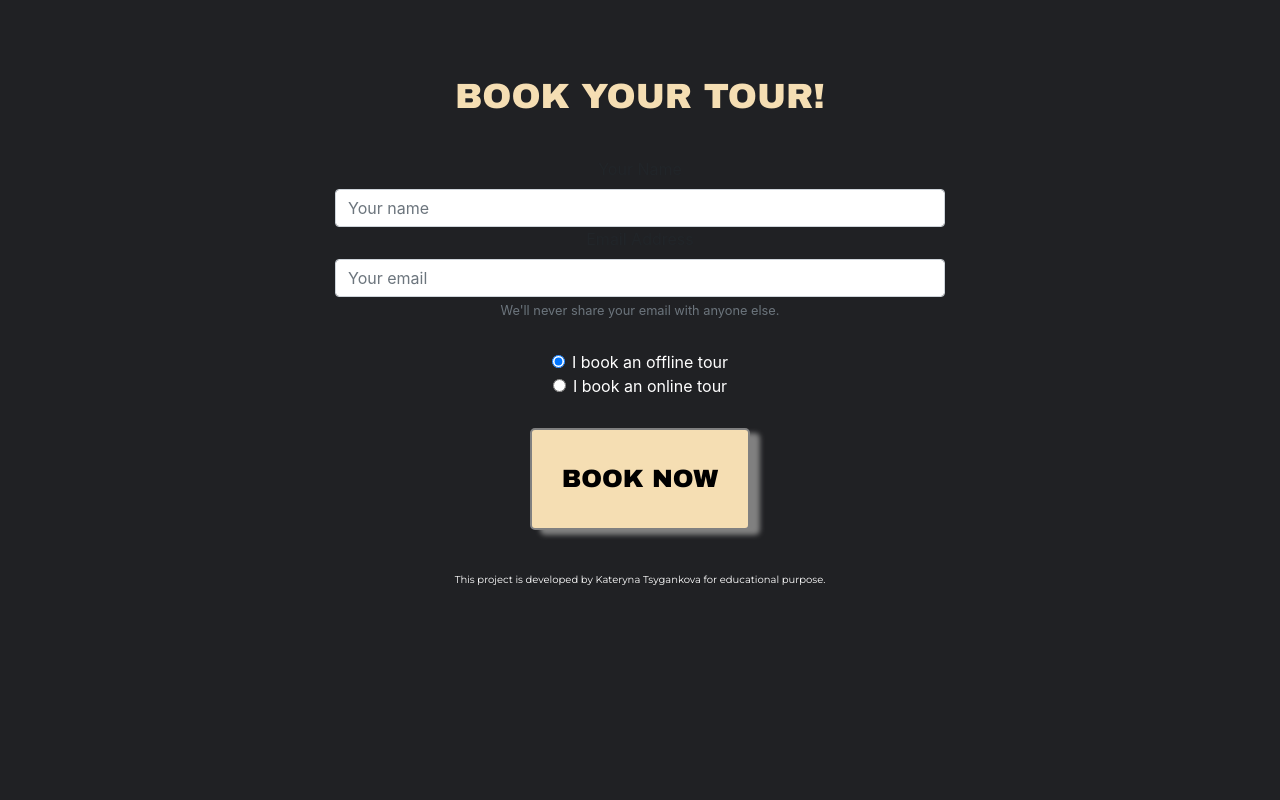
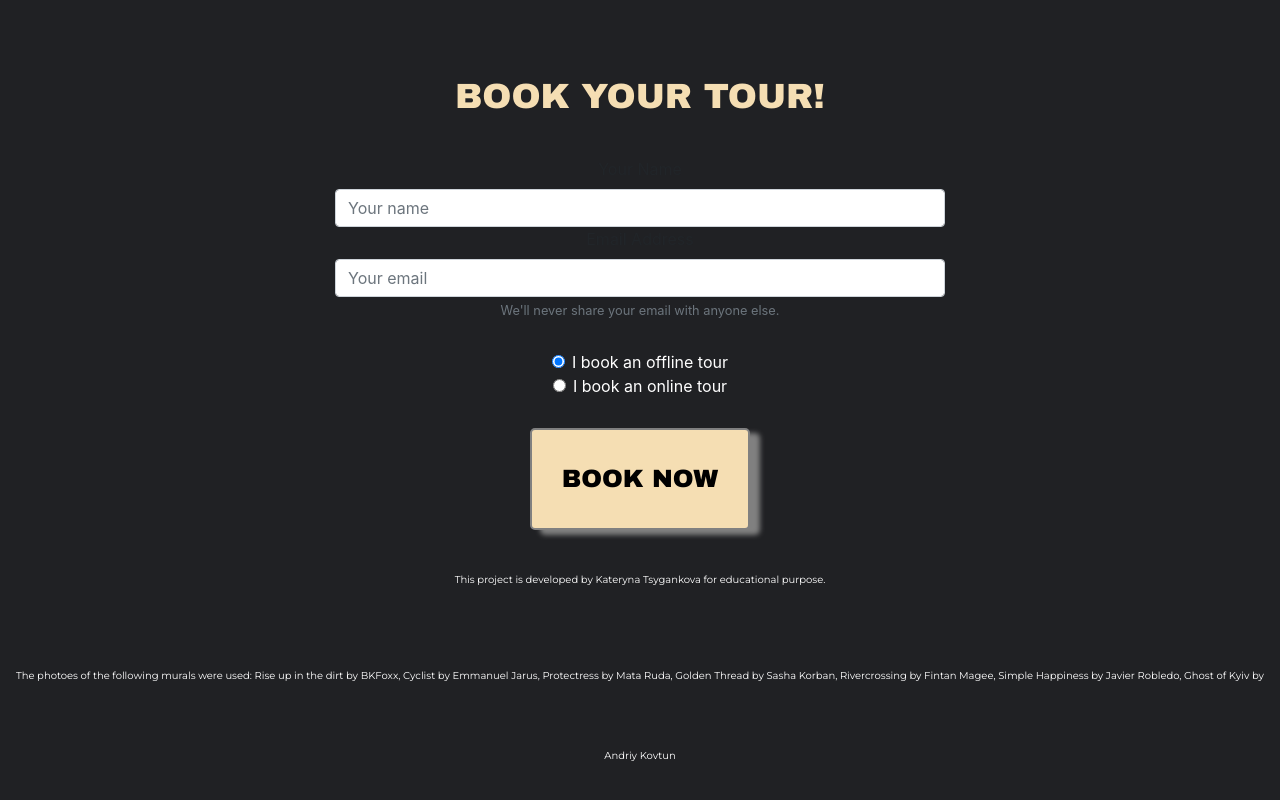
Before and after one commit to tsyganek/shecodes-hometown-challenge, a plain HTML site: page index.html in a window 1280 px wide. Shown: the part 1662-2462 px from the top of the page. Before the commit the page ends 2298 px from the top, so only its background shows below. Drawn offline with nearby package versions, Linux system fonts and the light colour scheme.

Commit message:
footer info added

```diff
--- a/index.html
+++ b/index.html
@@ -245,6 +245,7 @@ footer p {
   <footer>
     <p>This project is developed by Kateryna Tsygankova for educational purpose.
     </p>
+    <p>The photoes of the following murals were used: Rise up in the dirt by BKFoxx, Cyclist by Emmanuel Jarus, Protectress by Mata Ruda, Golden Thread by Sasha Korban, Rivercrossing by Fintan Magee, Simple Happiness by Javier Robledo, Ghost of Kyiv by Andriy Kovtun</p>
 
   </footer>
   <script src="https://code.jquery.com/jquery-3.2.1.slim.min.js" integrity="sha384-KJ3o2DKtIkvYIK3UENzmM7KCkRr/rE9/Qpg6aAZGJwFDMVNA/GpGFF93hXpG5KkN" crossorigin="anonymous"></script>
```
